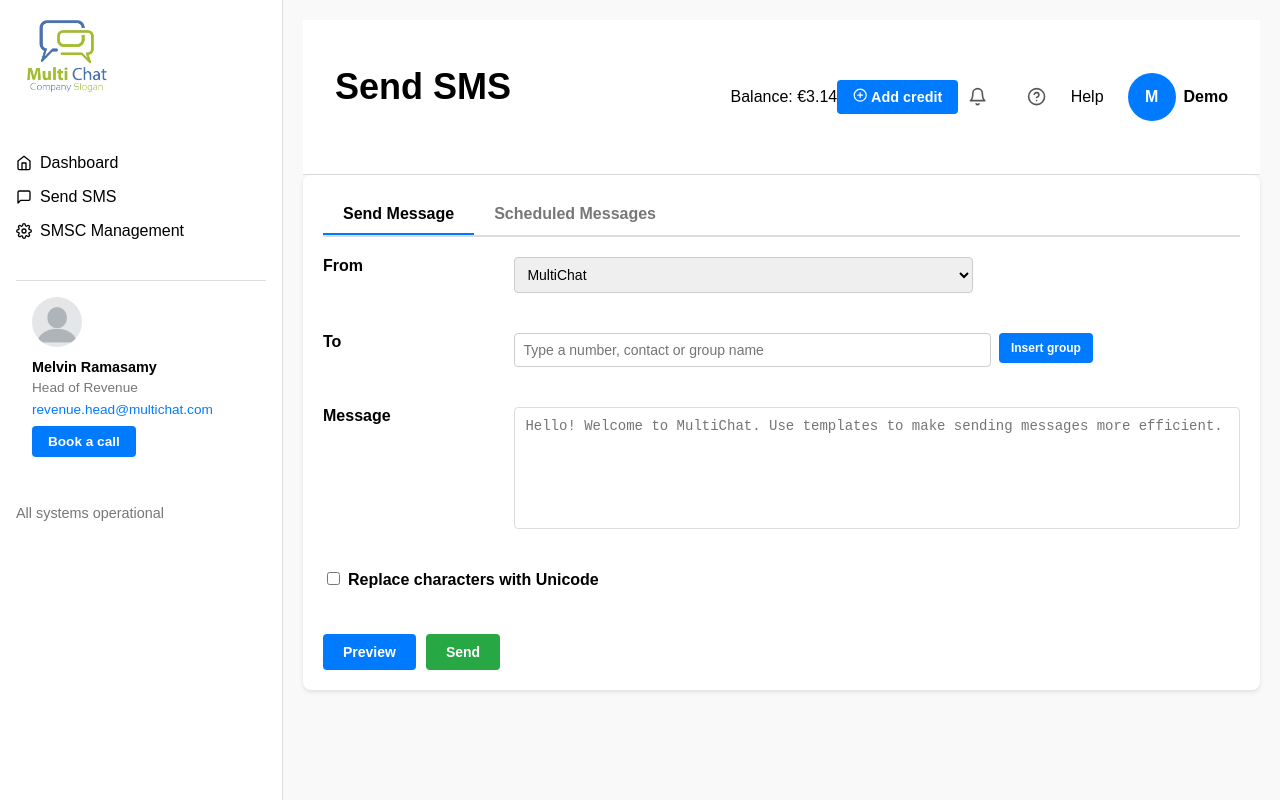
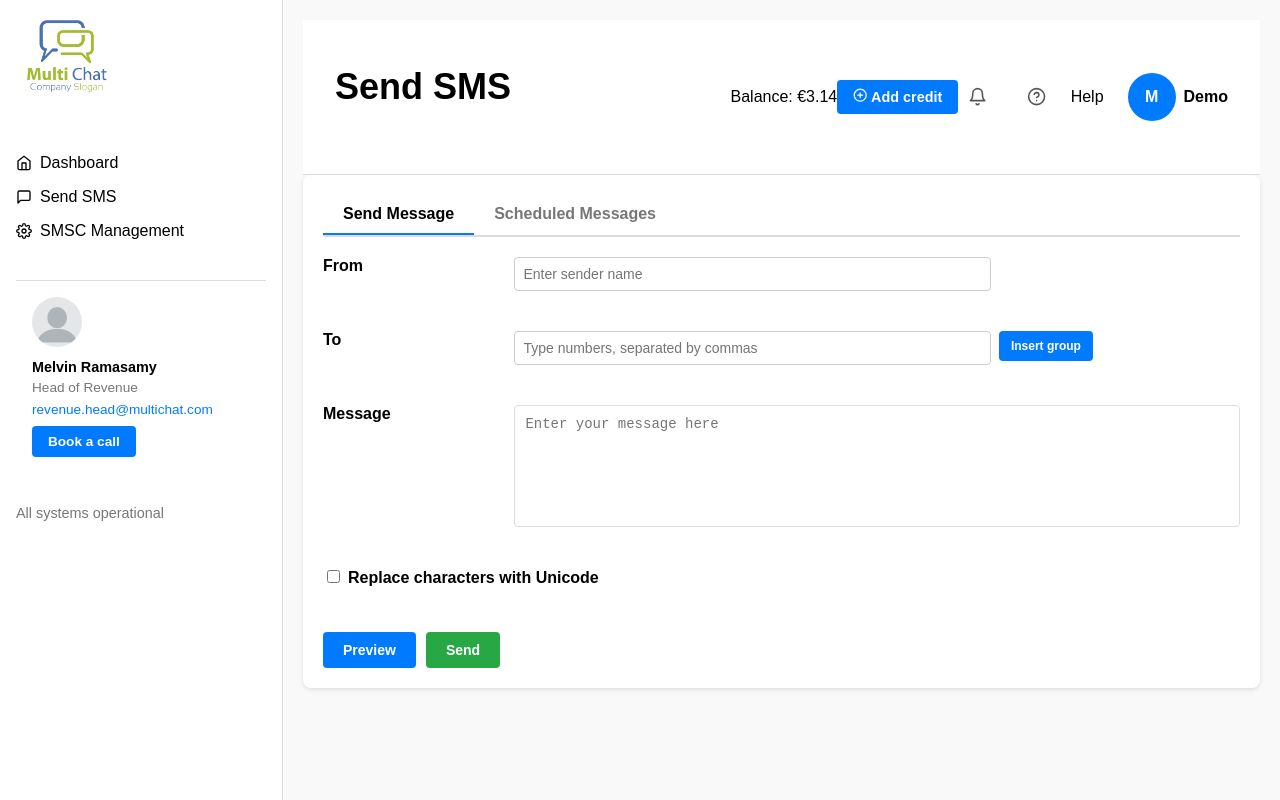
Before and after one commit to NandhiniKarvendhan/SMS-gateway-demo, a React (Create React App) app: page /send-sms in a window 1280 px wide. Built offline with nearby package versions, Linux system fonts and the light colour scheme; no server answers.

Commit message:
Updated API Integration

```diff
--- a/src/pages/SentSmsPage.jsx
+++ b/src/pages/SentSmsPage.jsx
@@ -1,9 +1,68 @@
-import React from "react";
+import React, { useState } from "react";
 import Sidebar from "../components/Sidebar.jsx";
 import Header from "../components/Header.jsx";
 import "./styles/SentSms.css";
 
 const SentSms = () => {
+  const [formData, setFormData] = useState({
+    from: "",
+    to: "",
+    message: "",
+  });
+
+  const handleChange = (e) => {
+    const { name, value } = e.target;
+    setFormData((prev) => ({
+      ...prev,
+      [name]: value,
+    }));
+  };
+
+  const handleSubmit = async (e) => {
+    e.preventDefault();
+
+    const destinations = formData.to.split(",").map((number) => number.trim());
+
+    const payload = {
+      ipAddress: "127.0.0.1",
+      port: 3456,
+      systemId: "civicsense",
+      password: "Ci@1224",
+      bindOption: "TR",
+      shortMessage: formData.message,
+      sender: formData.from,
+      destinations: destinations,
+    };
+
+    try {
+      const response = await fetch("http://209.74.72.101:9090/testsms/smsc/sendsms", {
+        method: "POST",
+        headers: {
+          "Content-Type": "application/json",
+        },
+        body: JSON.stringify(payload),
+      });
+
+      if (response.ok) {
+        const responseData = await response.json();
+        alert("Message sent successfully!");
+        console.log(responseData);
+
+        setFormData({
+          from: "",
+          to: "",
+          message: "",
+        });
+      } else {
+        alert("Failed to send message.");
+        console.error(await response.text());
+      }
+    } catch (error) {
+      console.error("Error:", error);
+      alert("An error occurred while sending the message.");
+    }
+  };
+
   return (
     <div className="dashboard-container">
       <Sidebar />
@@ -14,12 +73,18 @@
             <div className="tab active-tab">Send Message</div>
             <div className="tab">Scheduled Messages</div>
           </div>
-          <form className="send-sms-form">
+          <form className="send-sms-form" onSubmit={handleSubmit}>
             <div className="form-group row">
               <label htmlFor="from" className="form-label">From</label>
-              <select id="from" name="from" className="form-control">
-                <option value="Messente">MultiChat</option>
-              </select>
+              <input
+                type="text"
+                id="from"
+                name="from"
+                value={formData.from}
+                onChange={handleChange}
+                placeholder="Enter sender name"
+                className="form-control"
+              />
             </div>
             <div className="form-group row">
               <label htmlFor="to" className="form-label">To</label>
@@ -27,7 +92,9 @@
                 type="text"
                 id="to"
                 name="to"
-                placeholder="Type a number, contact or group name"
+                value={formData.to}
+                onChange={handleChange}
+                placeholder="Type numbers, separated by commas"
                 className="form-control"
               />
               <button type="button" className="insert-group-button">Insert group</button>
@@ -37,14 +104,16 @@
               <textarea
                 id="message"
                 name="message"
-                placeholder="Hello! Welcome to MultiChat. Use templates to make sending messages more efficient."
+                value={formData.message}
+                onChange={handleChange}
+                placeholder="Enter your message here"
                 className="form-control"
                 rows="4"
               ></textarea>
             </div>
             <div className="form-group row">
               <label className="form-label check-box">
-                <input  type="checkbox" />
+                <input type="checkbox" />
                 Replace characters with Unicode
               </label>
             </div>
```
